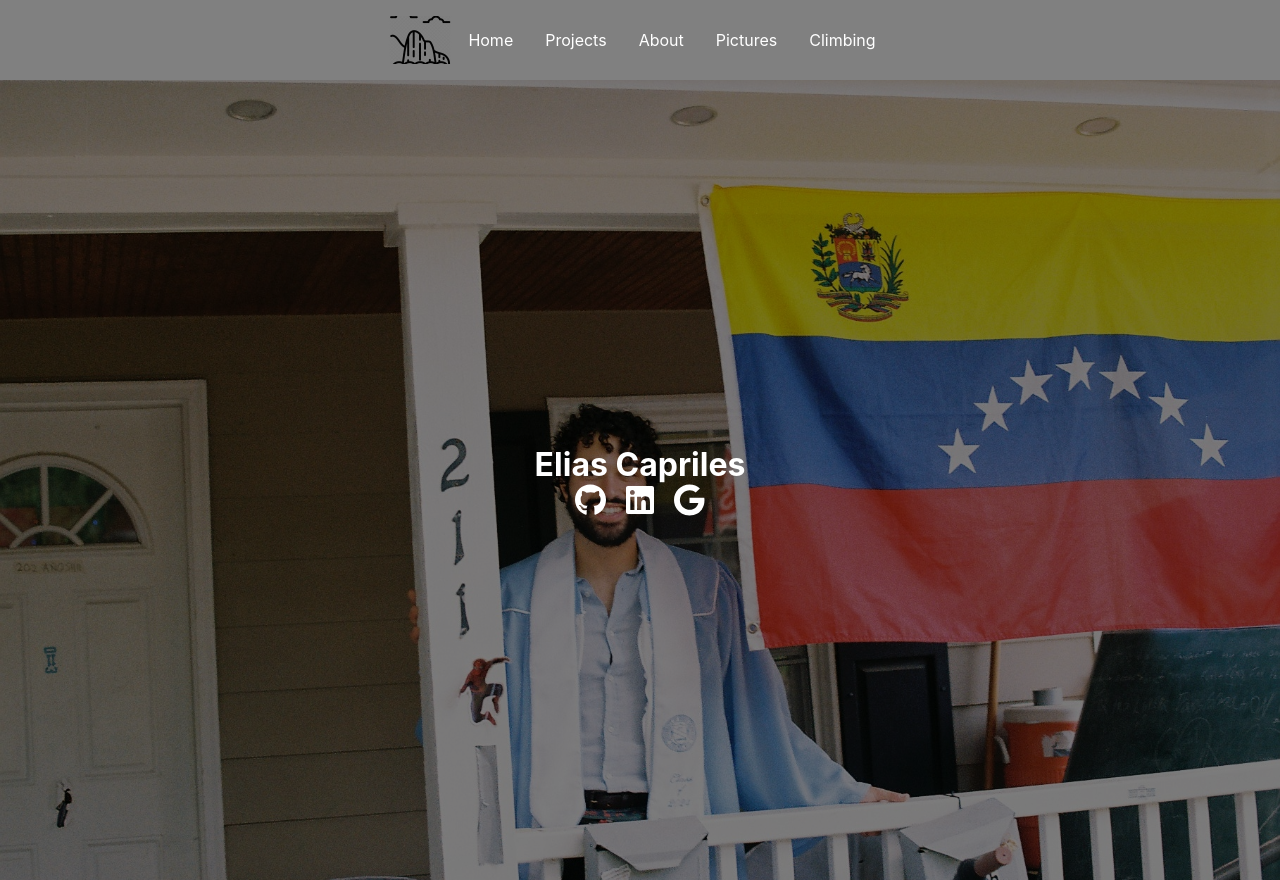
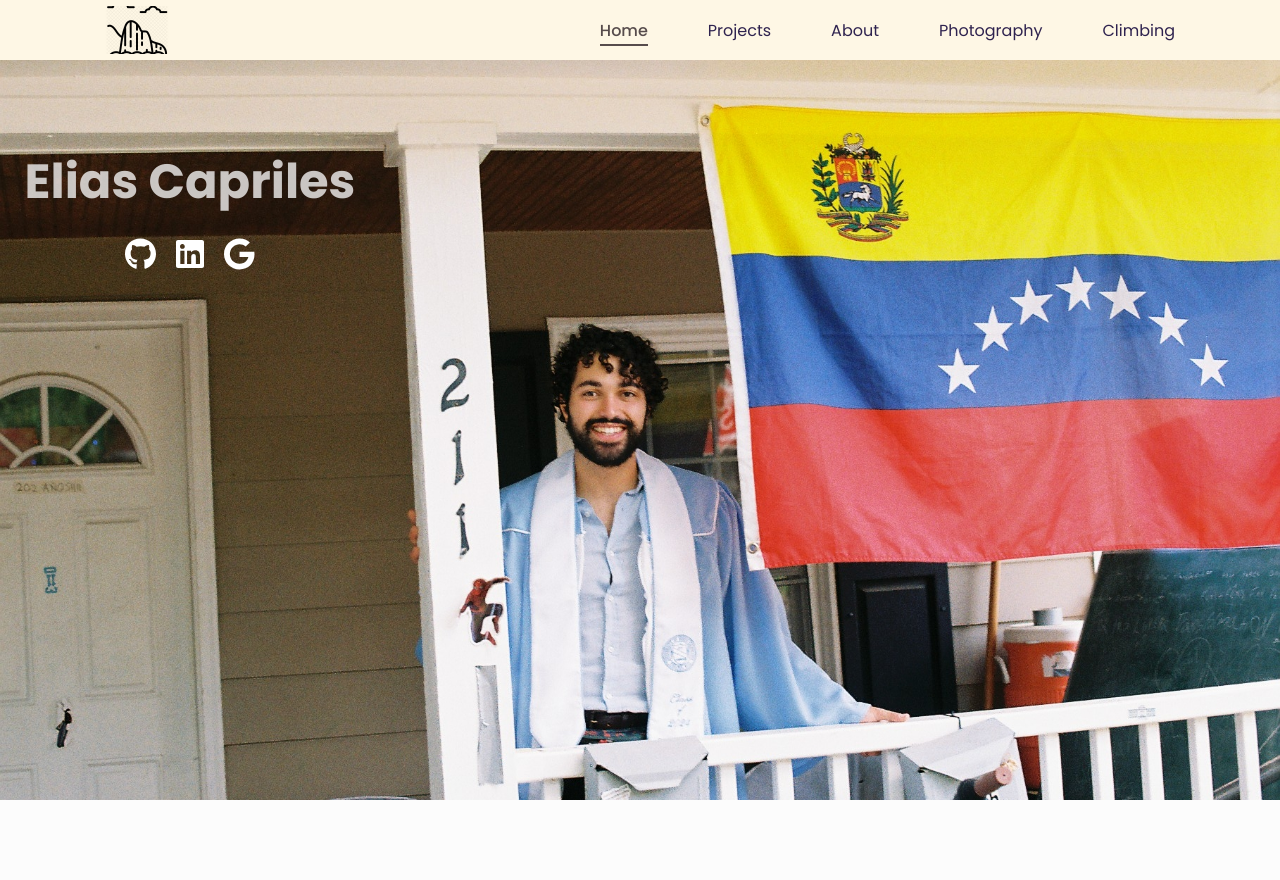
Before and after one commit to Khumbaeli/reactApp, a React (Create React App) app in the folder my-website/: page / in a window 1280 px wide. After the commit the page ends 800 px from the top, so only its background shows below. Built offline with nearby package versions, Linux system fonts and the light colour scheme; no server answers.

Commit message:
fixed nav bar and made it responsive

```diff
--- a/my-website/package.json
+++ b/my-website/package.json
@@ -8,6 +8,7 @@
     "@testing-library/user-event": "^13.5.0",
     "react": "^18.3.1",
     "react-dom": "^18.3.1",
+    "react-router-dom": "^6.27.0",
     "react-scripts": "5.0.1",
     "web-vitals": "^2.1.4"
   },
--- a/my-website/src/App.css
+++ b/my-website/src/App.css
@@ -1,38 +1,52 @@
 .App {
   text-align: center;
 }
-
-.App-logo {
-  height: 40vmin;
-  pointer-events: none;
+.background {
+  background-image: url('./assets/Pictures/intro.jpeg');
+  background-size: cover;
+  background-position: center;
+  background-repeat: no-repeat;
+  height: 100vh;
+  width: 100%;
+  position: absolute;
+  top: 0;
+  left: 0;
+  z-index: -2; /* Ensure the background is behind other content */
 }
 
-@media (prefers-reduced-motion: no-preference) {
-  .App-logo {
-    animation: App-logo-spin infinite 20s linear;
+.content {
+
+  position: relative; /* Ensure content is above the background */
+}
+
+.text {
+  flex: 1;
+  z-index: -1;
+  color: rgba(255, 255, 255, 0.751);
+  text-align: center;
+  -webkit-text-stroke-width: 3px;
+  -webkit-text-stroke: black;
+  padding: 20px;
+  position: relative;
+  left: -450px;
+  top: 66px; /* Adjust this value to move the text higher */
+}
+.text h1 {
+  font-size: 1  rem;
+  margin-bottom: 20px;
+}
+
+.social-icons a {
+  margin: 0 10px;
+  transition: color 0.3s;
+}
+
+.social-icons a:hover {
+  color: #1da1f2; /* Change this to the color you prefer */
+}
+/* Responsive Design */
+@media (max-width: 768px) {
+  h1 {
+    font-size: 2em;
   }
 }
-
-.App-header {
-  background-color: #282c34;
-  min-height: 100vh;
-  display: flex;
-  flex-direction: column;
-  align-items: center;
-  justify-content: center;
-  font-size: calc(10px + 2vmin);
-  color: white;
-}
-
-.App-link {
-  color: #61dafb;
-}
-
-@keyframes App-logo-spin {
-  from {
-    transform: rotate(0deg);
-  }
-  to {
-    transform: rotate(360deg);
-  }
-}
--- a/my-website/src/App.js
+++ b/my-website/src/App.js
@@ -1,25 +1,20 @@
-import React, { useEffect, useState } from 'react';
+import { BrowserRouter } from 'react-router-dom'
 import { FontAwesomeIcon } from '@fortawesome/react-fontawesome';
 import { faGithub, faLinkedin, faGoogle  } from '@fortawesome/free-brands-svg-icons';
 import Navbar from './components/navbar';
+import './App.css'
 
 function App() {
-  const [data, setData] = useState(null);
-
-  useEffect(() => {
-    fetch('http://localhost:5000/api/data')
-      .then(response => response.json())
-      .then(data => setData(data));
-  }, []);
 
   return (
-    <div className="App">
-      <header>
+    <div>
+      <div className="background"></div>
+
+        <div className="content">
+          <BrowserRouter>
           <Navbar/>
-      </header>
-      <body>
-        <div className="intro-page">
-              <div className="overlay">
+          </BrowserRouter>
+                  <div className='text'>
                     <h1>Elias Capriles</h1>
                     <div className="social-icons">
                         <a href="https://github.com/Khumbaeli" target="_blank" rel="noopener noreferrer">
@@ -34,7 +29,6 @@ function App() {
                   </div>
               </div>
           </div>
-      </body>
     </div>
   );
 }
--- a/my-website/src/components/navbar.css
+++ b/my-website/src/components/navbar.css
@@ -1,52 +1,108 @@
-.navbar {
-    height: 5rem;
-    width: 100vw;
-    word-spacing: 3%;
-    max-width: 75rem;
-    margin: 0 auto;
-    padding: 1rem 2rem;
-    display: flex;
-    align-items: center;
-    justify-content: center;
-    position: sticky;
-    top: 0;
-    z-index: 3;
+@import url('https://fonts.googleapis.com/css2?family=Poppins:wght@400;500;600;700&display=swap');
+
+body {
+  margin: 0;
+  padding: 0;
+  font-family: 'Poppins', sans-serif;
+  background-color: #fcfcfc;
 }
 
-.logo{
+.logo {
     object-fit: cover;
     height: 3rem;
     width: 4rem;
 }
 
-.desktopMenuListItem{
-    margin: 1rem;
-    cursor: pointer;
+.container {
+  max-width: 1100px;
+  margin: 0 auto;
+  padding: 0 15px;
+  display: flex;
+  justify-content: space-between;
+  align-items: center;
+  height: 100%;
 }
 
-.desktopMenuListItem:hover{
-    color: yellow;
-    padding-bottom: 0.5rem;
-    border-bottom: 8px solid yellow;
+.navbar {
+  height: 60px;
+  background-color: #fef7e5;
+  position: relative;
 }
 
-.desktopMenuBtn {
-    background-color: white;
-    color: black;
-
-
+.menu-icon {
+  display: none;
 }
 
-@media screen and (max-width: 767px) {
+.nav-elements {
+}
 
-    .navbar{
-        height: 20rem;
-    }
-    .desktopMenuListItem {
-      display: block;
-    }
+.nav-elements ul {
+  display: flex;
+  justify-content: space-between;
+  list-style-type: none;
+}
 
-    .desktopMenuListItem {
-      display: block;
-    }
+.nav-elements ul li:not(:last-child) {
+  margin-right: 60px;
+}
+
+.nav-elements ul a {
+  font-size: 16px;
+  font-weight: 400;
+  color: #2f234f;
+  text-decoration: none;
+}
+
+.nav-elements ul a.active {
+  color: #574c4c;
+  font-weight: 500;
+  position: relative;
+}
+
+.nav-elements ul a.active::after {
+  content: '';
+  position: absolute;
+  bottom: -4px;
+  left: 0;
+  width: 100%;
+  height: 2px;
+  background-color: #574c4c;
+}
+
+@media (max-width: 768px) {
+  .nav-elements ul li:not(:last-child) {
+    margin-right: 30px;
   }
+}
+
+@media (max-width: 600px) {
+  .menu-icon {
+    display: block;
+    cursor: pointer;
+  }
+
+  .nav-elements {
+    position: absolute;
+    right: 0;
+    top: 60px;
+    background-color: #fef7e5;
+    width: 0px;
+    height: calc(100vh - 60px);
+    transition: all 0.3s ease-in;
+    overflow: hidden;
+  }
+
+  .nav-elements.active {
+    width: 270px;
+  }
+
+  .nav-elements ul {
+    display: flex;
+    flex-direction: column;
+  }
+
+  .nav-elements ul li {
+    margin-top: 22px;
+    right: 3000px;
+  }
+}
--- a/my-website/src/components/navbar.js
+++ b/my-website/src/components/navbar.js
@@ -1,35 +1,50 @@
 import React, {useState} from 'react';
 import './navbar.css';
 import logo from '../assets/Pictures/Yosemite National Park.png';
-import {Link} from 'react-scroll';
+import { NavLink } from "react-router-dom";
+import {faBars} from '@fortawesome/free-solid-svg-icons'
+import { FontAwesomeIcon } from '@fortawesome/react-fontawesome';
+
 
 const Navbar = () => {
-    const [isOpen, setIsOpen] = useState(false);
+    const [showNavbar, setShowNavbar] = useState(false)
 
-    const toggleMenu = () => {
-        setIsOpen(!isOpen);
-    };
+    const handleShowNavbar = () => {
+      setShowNavbar(!showNavbar)
+    }
 
     return (
-        <nav className='navbar'>
-            <img src={logo} alt='logo' className='logo'/>
+      <nav className='navbar'>
+        <div className='container'>
 
-            <div className={`nav-links ${isOpen ? 'open' : ''}`}>
-                <div className="hamburger" onClick={toggleMenu}>
-                    <div className="bar"></div>
-                    <div className="bar"></div>
-                    <div className="bar"></div>
-                </div>
+        <div className="logo">
+          <img className="logo" src={logo} alt='Yose'/>
+        </div>
+        <div className="menu-icon" onClick={handleShowNavbar}>
+            <FontAwesomeIcon color='black'icon={faBars}/>
+        </div>
+            <div className={`nav-elements  ${showNavbar && 'active'}`}>
+            <ul>
+                <li>
+                <NavLink to="/">Home</NavLink>
+                </li>
+                <li>
+                <NavLink to="/projects">Projects</NavLink>
+                </li>
+                <li>
+                <NavLink to="/about">About</NavLink>
+                </li>
+                <li>
+                <NavLink to="/photos">Photography</NavLink>
+                </li>
+                <li>
+                <NavLink to="/climbing">Climbing</NavLink>
+                </li>
+            </ul>
             </div>
-            <div className='desktopMenu'>
-                <Link className='desktopMenuListItem'>Home</Link>
-                <Link className='desktopMenuListItem'>Projects</Link>
-                <Link className='desktopMenuListItem'>About</Link>
-                <Link className='desktopMenuListItem'>Pictures</Link>
-                <Link className='desktopMenuListItem'>Climbing</Link>
-            </div>
-        </nav>
+        </div>
+      </nav>
     )
-}
+  }
 
-export default Navbar;
+  export default Navbar
--- a/package.json
+++ b/package.json
@@ -4,7 +4,10 @@
     "@fortawesome/free-brands-svg-icons": "^6.6.0",
     "@fortawesome/free-solid-svg-icons": "^6.6.0",
     "@fortawesome/react-fontawesome": "^0.2.2",
+    "install": "^0.13.0",
+    "npm": "^10.9.0",
     "react-icons": "^5.3.0",
+    "react-router-dom": "^6.27.0",
     "react-scroll": "^1.9.0"
   }
 }
```
Also changed, not shown: my-website/src/index.css (indentation only), 2 other files (tests, documents, lock files or other folders). Lines whose indentation alone changed are shown as unchanged.
